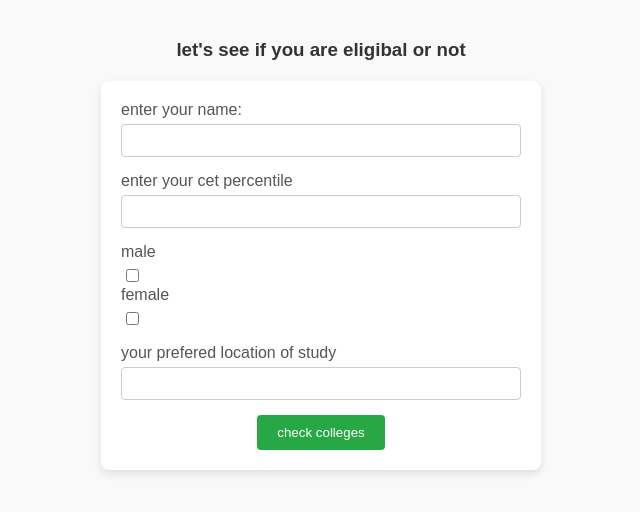
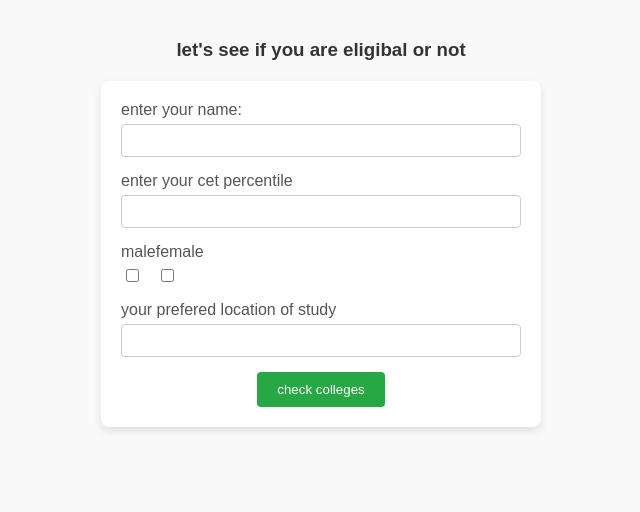
Before and after one commit to sidharth-sinhasane/college-recommendation-system, a plain HTML site: page client/selectcollege/inputpage.html in a window 1280 px wide. Shown: the whole page, without its empty margins (319-959 px from the left). Drawn offline with Linux system fonts and the light colour scheme.

Commit message:
style gender check box

```diff
--- a/client/selectcollege/inputpage.html
+++ b/client/selectcollege/inputpage.html
@@ -20,7 +20,7 @@
             <input type="text" id="percentile">
         </div>
 
-        <div class="inputelements">
+        <div class="inputelements" id="gender-selecter">
             <div>
                 <label for="male">male</label>
                 <input type="checkbox" id="male">
--- a/client/selectcollege/style.css
+++ b/client/selectcollege/style.css
@@ -21,6 +21,11 @@ body {
     padding: 20px;
     max-width: 400px;
     margin: 0 auto;
+}
+
+#gender-selecter{
+    display: flex;
+    align-content: space-evenly;
 }
 
 /* Styling for each input element */
```
